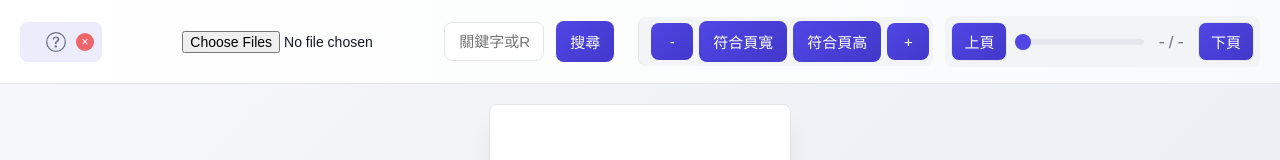
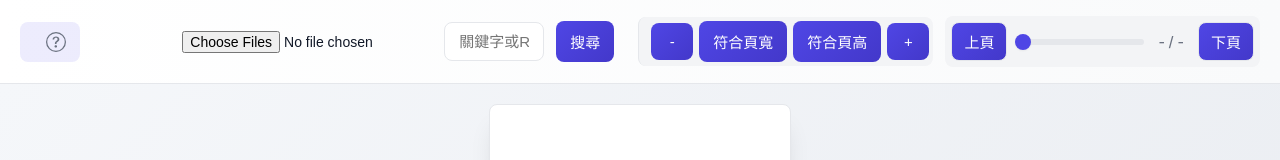
Before and after one commit to cormort/pdfviewer_v2, a plain HTML site: page index.html in a window 1280 px wide. Shown: the top 160 px of the page. Drawn offline with Linux system fonts and the light colour scheme.

Commit message:
Update index.html

```diff
--- a/index.html
+++ b/index.html
@@ -21,7 +21,7 @@
               <path d="M5.255 5.786a.237.237 0 0 0 .241.247h.825c.138 0 .248-.113.266-.25.09-.656.54-1.134 1.342-1.134.686 0 1.314.343 1.314 1.168 0 .635-.374.927-.965 1.371-.673.489-1.206 1.06-1.168 1.987l.003.217a.25.25 0 0 0 .25.246h.811a.25.25 0 0 0 .25-.25v-.105c0-.718.273-.927 1.01-1.486.609-.463 1.244-.977 1.244-2.056 0-1.511-1.276-2.241-2.673-2.241-1.267 0-2.655.59-2.75 2.286zm1.557 5.763c0 .533.425.927 1.01.927.609 0 1.028-.394 1.028-.927 0-.552-.42-.94-1.029-.94-.584 0-1.009.388-1.009.94z"/>
             </svg>
           </a>
-          <button id="close-help-btn" title="關閉說明圖示" style="display: flex; align-items: center; justify-content: center; background: rgba(239, 68, 68, 0.8); border: none; padding: 2px; cursor: pointer; color: white; transition: all 0.15s; border-radius: 50%; width: 18px; height: 18px; font-size: 12px; line-height: 1;">
+          <button id="close-help-btn" title="關閉說明圖示" class="mobile-only-btn" style="display: none; align-items: center; justify-content: center; background: rgba(239, 68, 68, 0.8); border: none; padding: 2px; cursor: pointer; color: white; transition: all 0.15s; border-radius: 50%; width: 18px; height: 18px; font-size: 12px; line-height: 1;">
             ×
           </button>
         </div>
```
